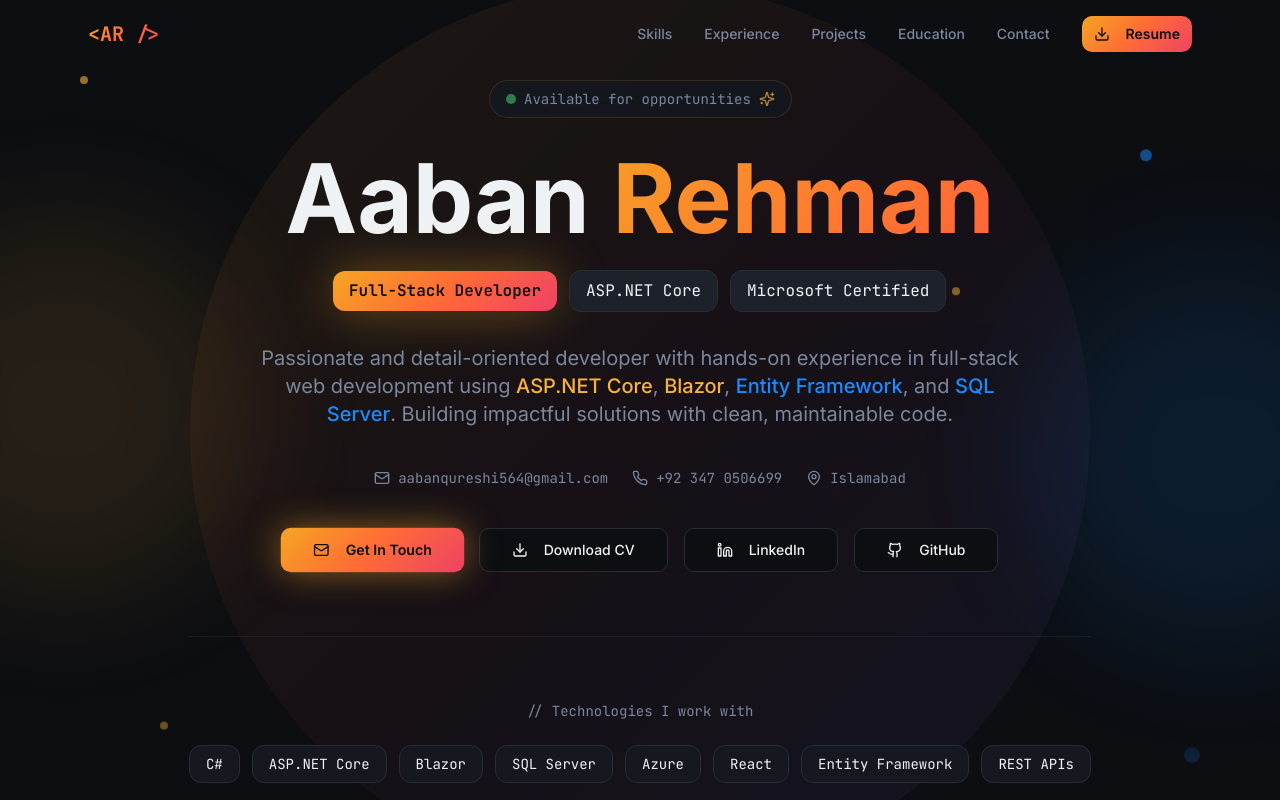
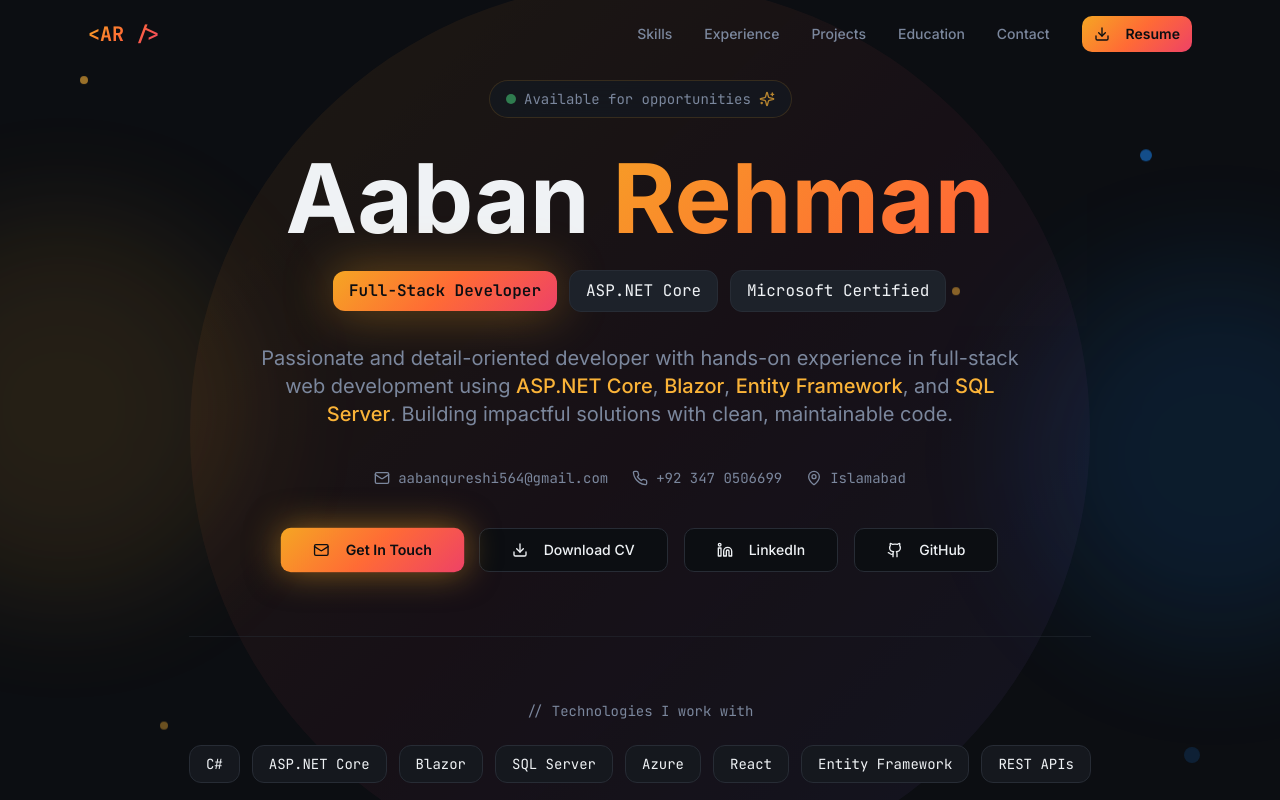
Before and after one commit to AabanQureshi/AabanQureshi.github.io, a React (Vite) app in the folder aabanrehman-main/: page / in a window 1280 px wide. Shown: the top 800 px of the page. Built offline with nearby package versions, Linux system fonts and the light colour scheme; the HTML template or start-up script is replaced by a standard one.

Commit message:
Fix inconsistent color highlighting in hero section
Co-authored-by: AabanQureshi <68874645+AabanQureshi@users.noreply.github.com>

```diff
--- a/aabanrehman-main/src/components/HeroSection.tsx
+++ b/aabanrehman-main/src/components/HeroSection.tsx
@@ -50,7 +50,7 @@ const HeroSection = () => {
         <p className="text-lg md:text-xl text-muted-foreground max-w-3xl mx-auto mb-10 leading-relaxed animate-fade-in" style={{ animationDelay: '0.5s' }}>
           Passionate and detail-oriented developer with hands-on experience in full-stack web development
           using <span className="text-primary font-medium">ASP.NET Core</span>, <span className="text-primary font-medium">Blazor</span>,
-          {" "}<span className="text-accent font-medium">Entity Framework</span>, and <span className="text-accent font-medium">SQL Server</span>.
+          {" "}<span className="text-primary font-medium">Entity Framework</span>, and <span className="text-primary font-medium">SQL Server</span>.
           Building impactful solutions with clean, maintainable code.
         </p>
 
```
